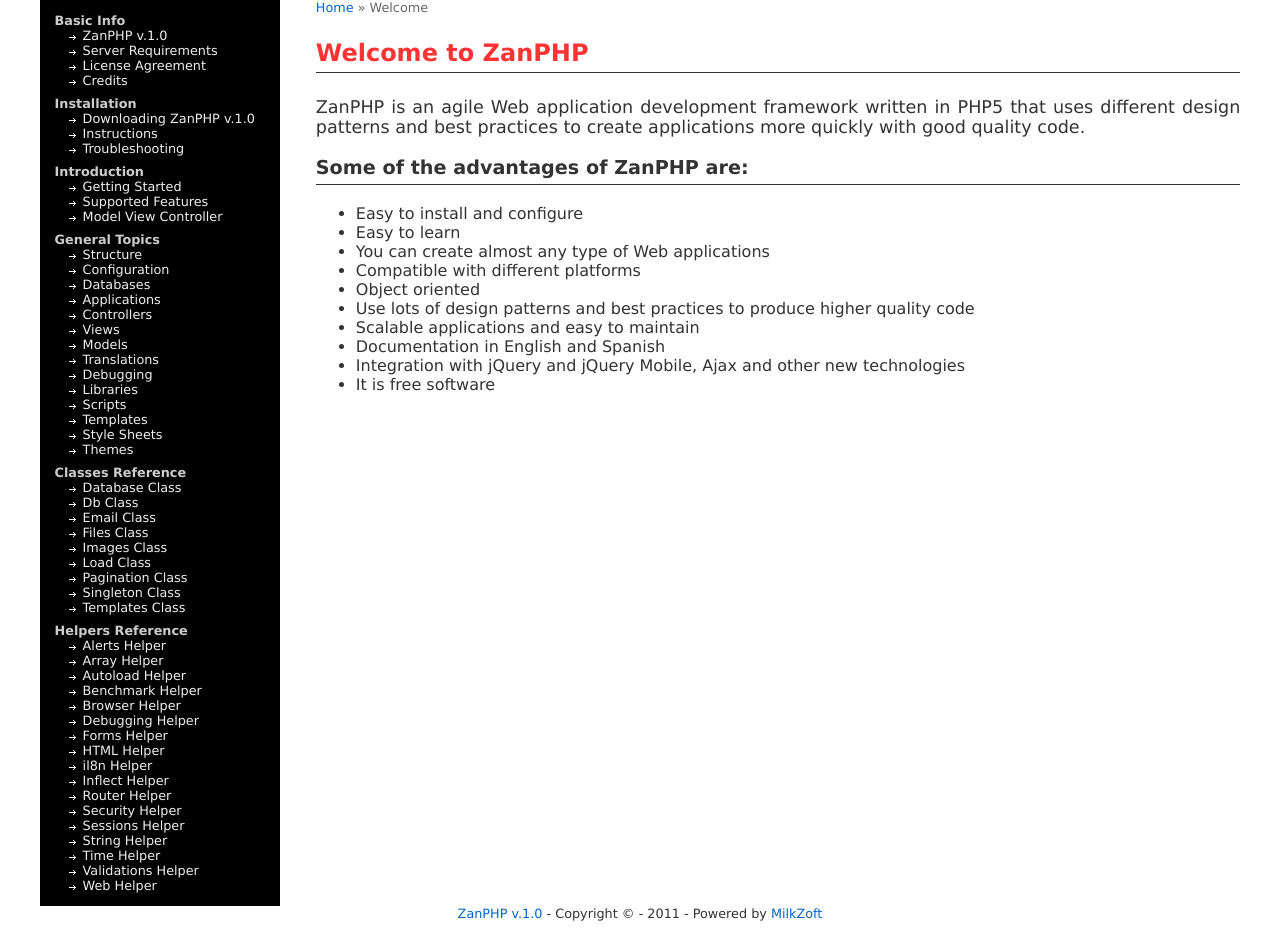
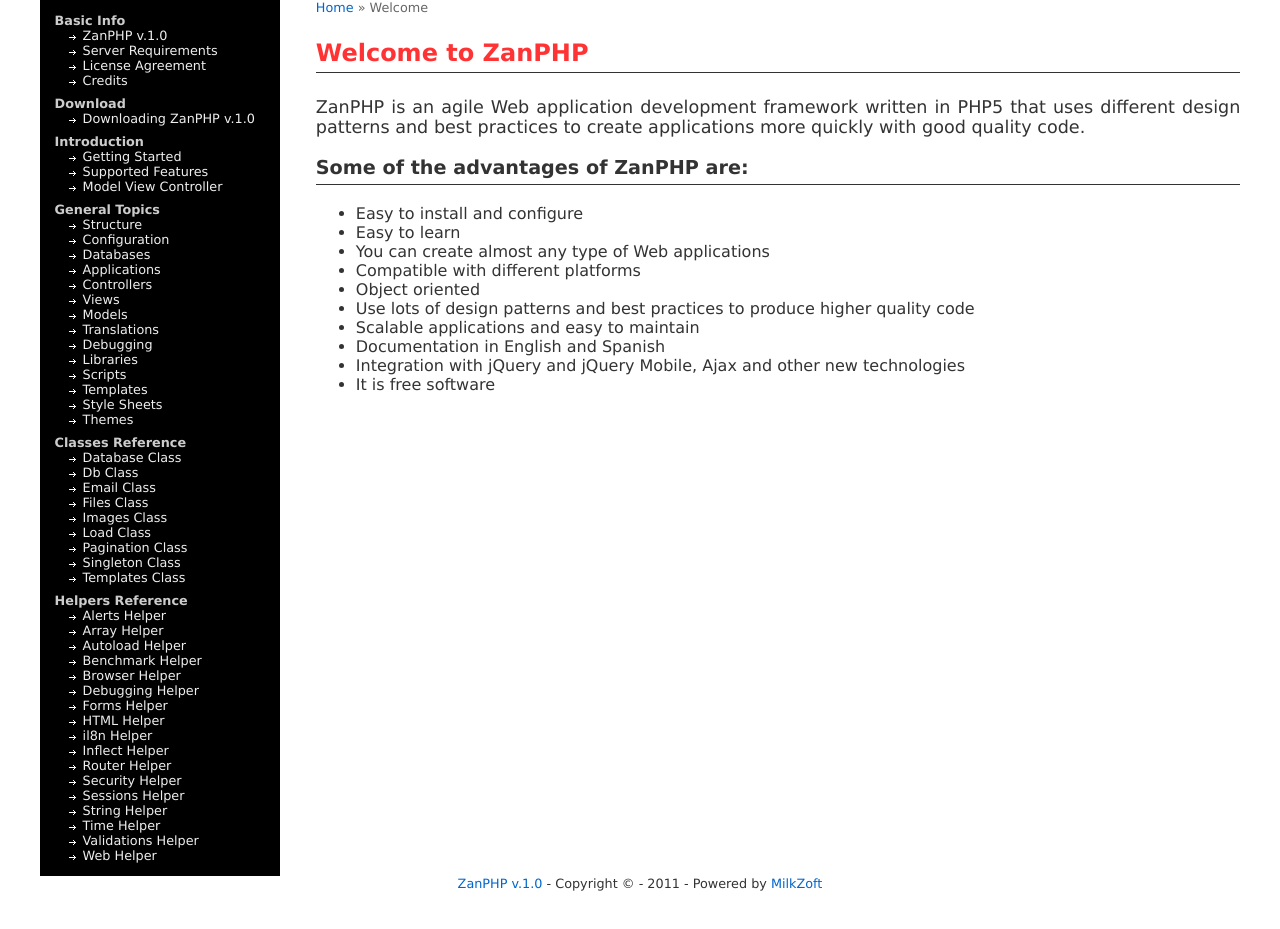
Before and after one commit to MilkZoft/Documentacion-ZanPHP, a PHP site: page /zanphp/ in a window 1280 px wide. Shown: the part 47-976 px from the top of the page. After the commit the page ends 938 px from the top, so only its background shows below. Run offline with PHP 8.4, Linux system fonts and the light colour scheme.

Commit message:
Casi terminamos

```diff
--- a/index.php
+++ b/index.php
@@ -75,10 +75,8 @@ define("_modRewrite", FALSE);
 							<li class="ListSMenu"><a href="<?php print $URL; ?>/basic/server_requirements"><?php print __("Server Requirements"); ?></a></li>
 							<li class="ListSMenu"><a href="<?php print $URL; ?>/basic/licence"><?php print __("License Agreement"); ?></a></li>
 							<li class="ListSMenu"><a href="<?php print $URL; ?>/basic/credits"><?php print __("Credits"); ?></a></li>
-						<li class="ListMenu"><?php print __("Installation"); ?></li>
-							<li class="ListSMenu"><a href="http://www.zanphp.com/download/" target="_blank"><?php print __("Downloading ZanPHP v.1.0"); ?></a></li>
-							<li class="ListSMenu"><a href="<?php print $URL; ?>/installation/instructions"><?php print __("Instructions"); ?></a></li>
-							<li class="ListSMenu"><a href="<?php print $URL; ?>/installation/troubleshooting"><?php print __("Troubleshooting"); ?></a></li>
+						<li class="ListMenu"><?php print __("Download"); ?></li>
+							<li class="ListSMenu"><a href="https://github.com/MilkZoft/ZanPHP" target="_blank"><?php print __("Downloading ZanPHP v.1.0"); ?></a></li>
 						<li class="ListMenu"><?php print __("Introduction"); ?></li>
 							<li class="ListSMenu"><a href="<?php print $URL; ?>/introduction/"><?php print __("Getting Started"); ?></a></li>
 							<li class="ListSMenu"><a href="<?php print $URL; ?>/introduction/supported_features"><?php print __("Supported Features"); ?></a></li>
```
Also changed, not shown: languages/language.spanish.php (+7 -0 lines).
